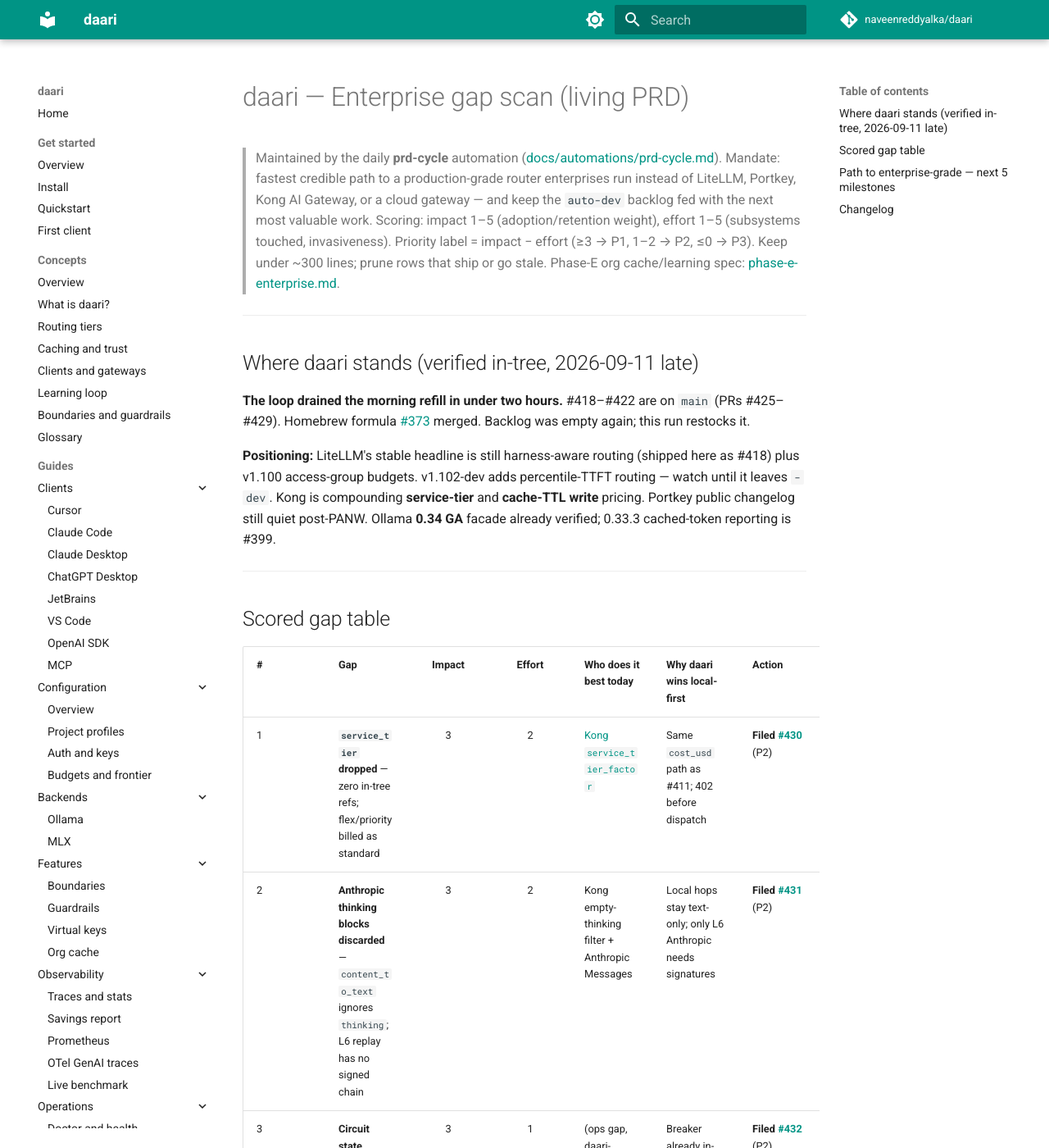
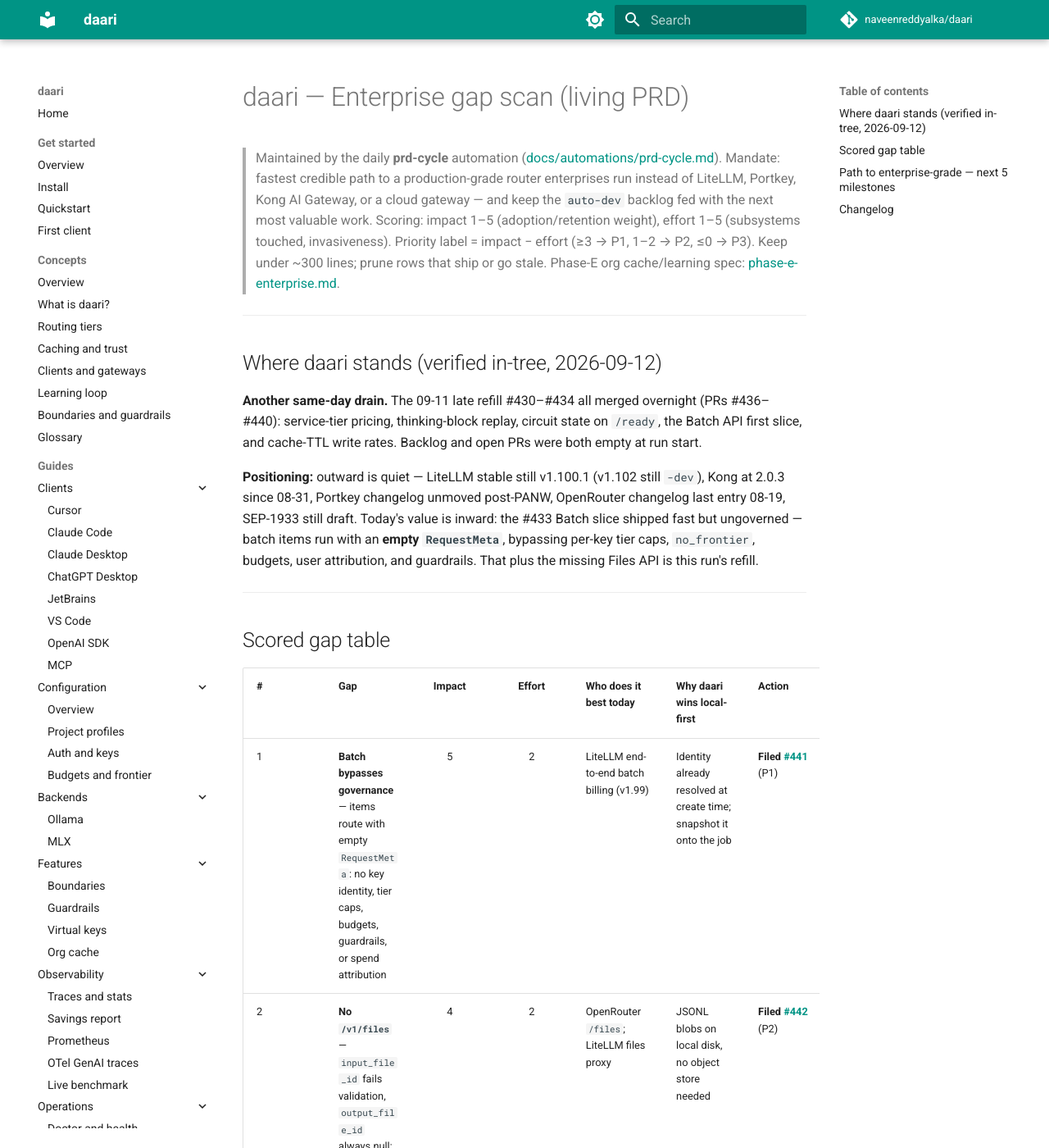
Before and after one commit to naveenreddyalka/daari, an MkDocs documentation site: the page built from docs/prd/ENTERPRISE.md, in a window 1280 px wide and 1400 px high. Shown: the whole window at 82% size. Built offline with MkDocs 1.6.1 and Material for MkDocs 9.7.7, drawn with Linux system fonts in a browser that asks for light colours; comment, search, counter and statistics services are not loaded; some of the changed text lies outside the part shown.

Commit message:
docs(prd): 2026-09-12 gap scan — batch governance audit, filed #441–#445
Co-authored-by: Naveen Reddy Alka <naveenreddyalka@users.noreply.github.com>

```diff
--- a/docs/prd/ENTERPRISE.md
+++ b/docs/prd/ENTERPRISE.md
@@ -11,18 +11,20 @@
 
 ---
 
-## Where daari stands (verified in-tree, 2026-09-11 late)
+## Where daari stands (verified in-tree, 2026-09-12)
 
-**The loop drained the morning refill in under two hours.** #418–#422 are on
-`main` (PRs #425–#429). Homebrew formula [#373](https://github.com/naveenreddyalka/daari/pull/373)
-merged. Backlog was empty again; this run restocks it.
+**Another same-day drain.** The 09-11 late refill #430–#434 all merged overnight
+(PRs #436–#440): service-tier pricing, thinking-block replay, circuit state on
+`/ready`, the Batch API first slice, and cache-TTL write rates. Backlog and open
+PRs were both empty at run start.
 
-**Positioning:** LiteLLM's stable headline is still harness-aware routing
-(shipped here as #418) plus v1.100 access-group budgets. v1.102-dev adds
-percentile-TTFT routing — watch until it leaves `-dev`. Kong is compounding
-**service-tier** and **cache-TTL write** pricing. Portkey public changelog
-still quiet post-PANW. Ollama **0.34 GA** facade already verified; 0.33.3
-cached-token reporting is #399.
+**Positioning:** outward is quiet — LiteLLM stable still v1.100.1 (v1.102 still
+`-dev`), Kong at 2.0.3 since 08-31, Portkey changelog unmoved post-PANW,
+OpenRouter changelog last entry 08-19, SEP-1933 still draft. Today's value is
+inward: the #433 Batch slice shipped fast but ungoverned — batch items run with
+an **empty `RequestMeta`**, bypassing per-key tier caps, `no_frontier`, budgets,
+user attribution, and guardrails. That plus the missing Files API is this run's
+refill.
 
 ---
 
@@ -30,41 +32,47 @@
 
 | # | Gap | Impact | Effort | Who does it best today | Why daari wins local-first | Action |
 |---|-----|:--:|:--:|------------------------|----------------------------|--------|
-| 1 | **`service_tier` dropped** — zero in-tree refs; flex/priority billed as standard | 3 | 2 | [Kong `service_tier_factor`](https://developer.konghq.com/ai-gateway/model-cost-management/) | Same `cost_usd` path as #411; 402 before dispatch | **Filed [#430](https://github.com/naveenreddyalka/daari/issues/430)** (P2) |
-| 2 | **Anthropic thinking blocks discarded** — `content_to_text` ignores `thinking`; L6 replay has no signed chain | 3 | 2 | Kong empty-thinking filter + Anthropic Messages | Local hops stay text-only; only L6 Anthropic needs signatures | **Filed [#431](https://github.com/naveenreddyalka/daari/issues/431)** (P2) |
-| 3 | **Circuit state invisible** — `/ready` backends omit `breaker.state`; `/v1/daari/stats` is tier counts only | 3 | 1 | (ops gap, daari-specific) | Breaker already in-process (#109/#170) | **Filed [#432](https://github.com/naveenreddyalka/daari/issues/432)** (P2) |
-| 4 | **No Batch API** — eval/agent backfills have no `/v1/batches` | 4 | 3 | OpenRouter Batch; LiteLLM e2e batch | Idle L3–L5 overnight at $0; MCP Tasks is the store | **Filed [#433](https://github.com/naveenreddyalka/daari/issues/433)** (P2) |
-| 5 | **Anthropic cache write TTL unpriced** — 1h write is 2× 5m; we set ephemeral only | 2 | 2 | Kong `cache_write_cost_list` | Admission estimate before the expensive write | **Filed [#434](https://github.com/naveenreddyalka/daari/issues/434)** (P3) |
-| 6 | **Percentile-TTFT routing** — LiteLLM v1.102-dev | 2 | 3 | LiteLLM `-dev` | Need `daari profile` histograms first | Watch |
-| 7 | **MCP agent identity** — SEP-1933 still draft | 3 | 3 | MCP Tier-1 SDKs | `secret://oauth` ready | Watch |
-| 8 | **SOC 2 / Gemini / A2A / admin UI / off-peak / `/v1/images` / WIF** | 2–3 | 2–5 | Kong / LiteLLM | No new client demand | Watch / non-goal |
+| 1 | **Batch bypasses governance** — items route with empty `RequestMeta`: no key identity, tier caps, budgets, guardrails, or spend attribution | 5 | 2 | LiteLLM end-to-end batch billing (v1.99) | Identity already resolved at create time; snapshot it onto the job | **Filed [#441](https://github.com/naveenreddyalka/daari/issues/441)** (P1) |
+| 2 | **No `/v1/files`** — `input_file_id` fails validation, `output_file_id` always null; stock OpenAI SDK batch scripts can't run | 4 | 2 | OpenRouter `/files`; LiteLLM files proxy | JSONL blobs on local disk, no object store needed | **Filed [#442](https://github.com/naveenreddyalka/daari/issues/442)** (P2) |
+| 3 | **No one-command client onboarding** — 8 manual docs recipes; server-side `daari onboard` only | 4 | 2 | LiteLLM `lite configure claude` (v1.102-dev) | Same machine as the client: write config + verify loop directly | **Filed [#445](https://github.com/naveenreddyalka/daari/issues/445)** (P2) |
+| 4 | **Batch jobs are in-process only** — restart loses `in_progress` jobs despite 24h window; invisible across Helm's 2 replicas | 3 | 2 | (durability is table stakes) | SQLite pattern already in keys/audit stores | **Filed [#443](https://github.com/naveenreddyalka/daari/issues/443)** (P2) |
+| 5 | **Batch drain contends with interactive traffic** — "idle tiers" pitch, but worker drains immediately | 3 | 2 | (daari-specific differentiator) | Both queues in one process; cloud gateways can't see local GPU contention | **Filed [#444](https://github.com/naveenreddyalka/daari/issues/444)** (P2) |
+| 6 | **Percentile-TTFT routing** — LiteLLM v1.102-dev only | 2 | 3 | LiteLLM `-dev` | Need latency histograms first | Watch |
+| 7 | **MCP agent identity** — SEP-1933 still draft (re-checked 09-12) | 3 | 3 | MCP Tier-1 SDKs | `secret://oauth` ready | Watch |
+| 8 | **SOC 2 / Gemini facade / A2A / admin UI / off-peak / `/v1/images` / WIF / streamed `usage.cost`** | 2–3 | 2–5 | Kong / LiteLLM | No new client demand | Watch / non-goal |
 
-09-11 morning rows #418–#422 shipped and are pruned. HITL brew #373 done.
+Pruned this run: #430–#434 rows (all shipped 09-11/09-12); multi-JWKS watch row
+(shipped as #422 / PR #429).
 
 Open backlog after this run:
-[#430](https://github.com/naveenreddyalka/daari/issues/430)–[#433](https://github.com/naveenreddyalka/daari/issues/433) (P2),
-[#434](https://github.com/naveenreddyalka/daari/issues/434) (P3).
+[#441](https://github.com/naveenreddyalka/daari/issues/441) (P1),
+[#442](https://github.com/naveenreddyalka/daari/issues/442)–[#445](https://github.com/naveenreddyalka/daari/issues/445) (P2).
 
 ---
 
 ## Path to enterprise-grade — next 5 milestones
 
-1. **Honest service-tier billing** ([#430](https://github.com/naveenreddyalka/daari/issues/430)).
-2. **Extended-thinking L6 fidelity** ([#431](https://github.com/naveenreddyalka/daari/issues/431)).
-3. **Visible circuits** ([#432](https://github.com/naveenreddyalka/daari/issues/432)).
-4. **Local batch drain** ([#433](https://github.com/naveenreddyalka/daari/issues/433)).
-5. **Cache-TTL write rates** ([#434](https://github.com/naveenreddyalka/daari/issues/434)) when Claude Code catalogs use 1h.
+1. **Close the batch governance hole** ([#441](https://github.com/naveenreddyalka/daari/issues/441)) — a governed gateway cannot ship an ungoverned endpoint.
+2. **Stock-SDK batch flow** ([#442](https://github.com/naveenreddyalka/daari/issues/442)) — files in, files out, unmodified OpenAI scripts.
+3. **One-command client onboarding** ([#445](https://github.com/naveenreddyalka/daari/issues/445)) — the top-of-funnel for every IDE client.
+4. **Durable batches** ([#443](https://github.com/naveenreddyalka/daari/issues/443)) — overnight drain must survive a redeploy.
+5. **Idle-yield drain** ([#444](https://github.com/naveenreddyalka/daari/issues/444)) — make "batches run when your machine is idle" literally true.
 
 ---
 
 ## Changelog
 
-- **2026-09-11 late** — Morning refill #418–#422 + brew #373 shipped; backlog
-  empty. Outward: Kong service-tier + cache-TTL write pricing; LiteLLM
-  1.102-dev TTFT watch. Inward verified: no `service_tier`; thinking blocks
-  dropped; `/ready` omits circuit; no `/v1/batches`; ephemeral-only cache
-  write. Filed [#430](https://github.com/naveenreddyalka/daari/issues/430)–[#433](https://github.com/naveenreddyalka/daari/issues/433)
-  (P2) and [#434](https://github.com/naveenreddyalka/daari/issues/434) (P3).
+- **2026-09-12** — 09-11 late refill #430–#434 all merged overnight (#436–#440);
+  backlog empty. Outward quiet (LiteLLM stable v1.100.1, Kong 2.0.3, Portkey/
+  OpenRouter unmoved, SEP-1933 draft). Inward: Batch slice audit found the
+  governance bypass (empty `RequestMeta` in `_execute_batch_chat_body`), missing
+  `/v1/files`, in-process-only `BatchStore`, no idle-yield; plus no
+  `daari configure <client>` (LiteLLM `lite configure claude` parity). Filed
+  [#441](https://github.com/naveenreddyalka/daari/issues/441) (P1),
+  [#442](https://github.com/naveenreddyalka/daari/issues/442)–[#445](https://github.com/naveenreddyalka/daari/issues/445)
+  (P2). Multi-JWKS watch row resolved (#422 shipped).
+- **2026-09-11 late** — Filed #430–#434 (Kong service-tier/cache-TTL parity,
+  circuit visibility, Batch API).
 - **2026-09-11 pm** — No-delta cron after morning scan; backlog already fed.
 - **2026-09-11** — Filed #418–#422 (LiteLLM harness-aware headline).
 - **2026-09-10** — Filed #409–#412; `AUTODEV_GH_TOKEN` set.
```
